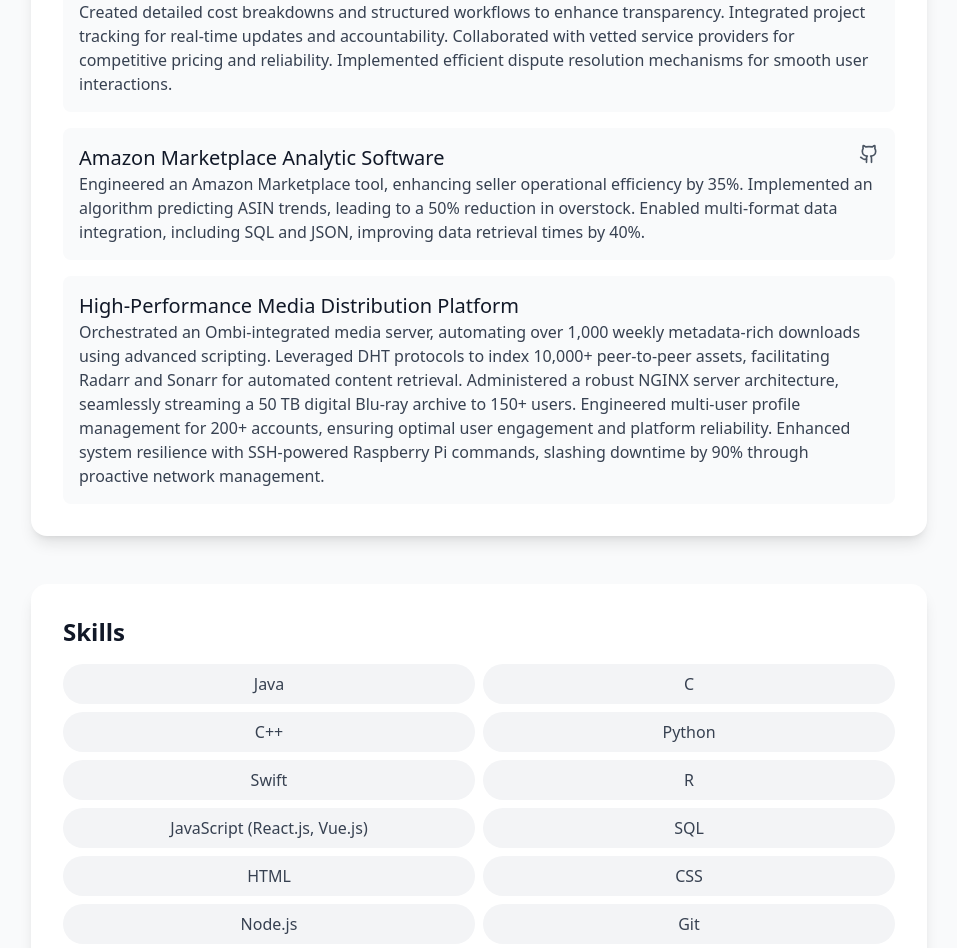
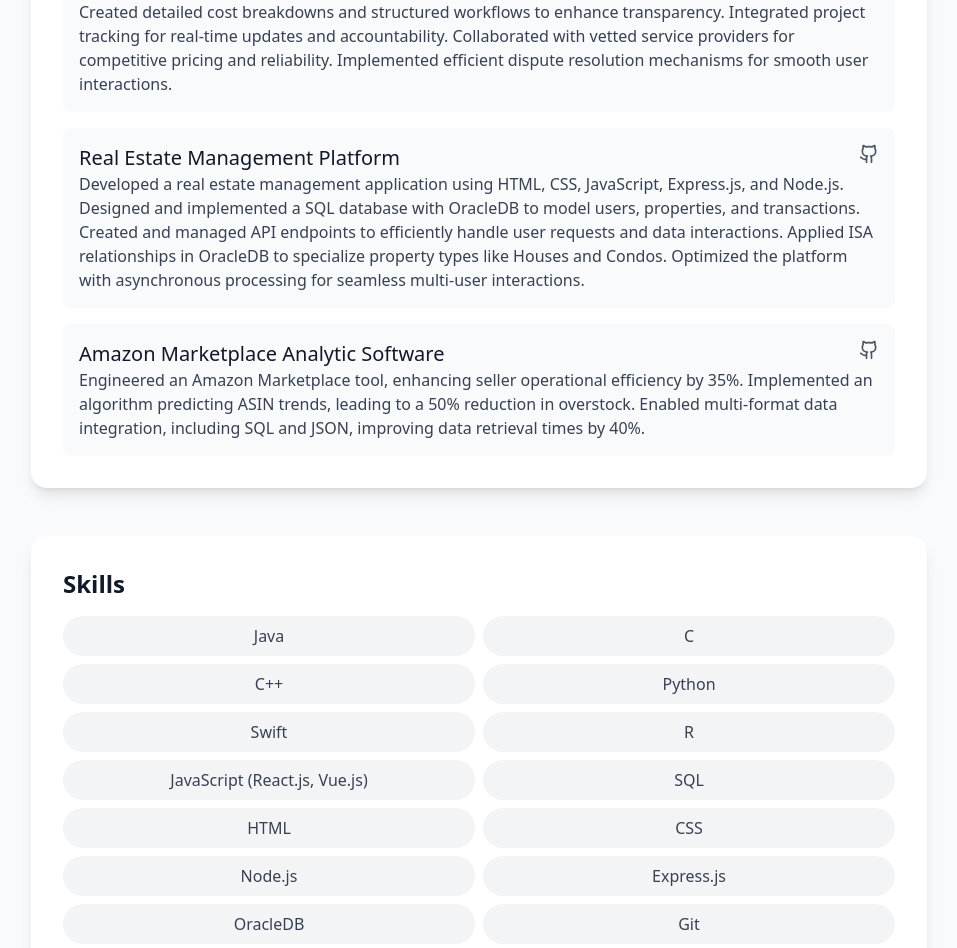
Before and after one commit to arkb75/abdulkhurramdotcom, a React (Create React App) app: page / in a window 1280 px wide. Shown: the part 824-1772 px from the top of the page, without its empty margins (161-1118 px from the left). Built offline with nearby package versions, Linux system fonts and the light colour scheme.

Commit message:
Added RealEstate

```diff
--- a/src/App.js
+++ b/src/App.js
@@ -49,6 +49,19 @@
                   Developed a home-building platform using Vue.js and Vite for fast, responsive frontend development. Designed an intuitive UI/UX guiding users through planning, budgeting, and project management. Created detailed cost breakdowns and structured workflows to enhance transparency. Integrated project tracking for real-time updates and accountability. Collaborated with vetted service providers for competitive pricing and reliability. Implemented efficient dispute resolution mechanisms for smooth user interactions.
                 </p>
               </div>
+
+              <div className="bg-gray-50 p-4 rounded-lg relative">
+                <div className="flex justify-between items-start">
+                  <h3 className="text-xl font-medium text-gray-900">Real Estate Management Platform</h3>
+                  <a href="https://github.com/arkb75/RealEstate" className="text-gray-600 hover:text-gray-900 transition-colors duration-300">
+                    <GithubIcon size={20} />
+                  </a>
+                </div>
+                <p className="text-gray-700">
+                  Developed a real estate management application using HTML, CSS, JavaScript, Express.js, and Node.js. Designed and implemented a SQL database with OracleDB to model users, properties, and transactions. Created and managed API endpoints to efficiently handle user requests and data interactions. Applied ISA relationships in OracleDB to specialize property types like Houses and Condos. Optimized the platform with asynchronous processing for seamless multi-user interactions.
+                </p>
+              </div>
+
               <div className="bg-gray-50 p-4 rounded-lg relative">
                 <div className="flex justify-between items-start">
                   <h3 className="text-xl font-medium text-gray-900">Amazon Marketplace Analytic Software</h3>
@@ -58,12 +71,6 @@
                 </div>
                 <p className="text-gray-700">
                   Engineered an Amazon Marketplace tool, enhancing seller operational efficiency by 35%. Implemented an algorithm predicting ASIN trends, leading to a 50% reduction in overstock. Enabled multi-format data integration, including SQL and JSON, improving data retrieval times by 40%.
-                </p>
-              </div>
-              <div className="bg-gray-50 p-4 rounded-lg">
-                <h3 className="text-xl font-medium text-gray-900">High-Performance Media Distribution Platform</h3>
-                <p className="text-gray-700">
-                  Orchestrated an Ombi-integrated media server, automating over 1,000 weekly metadata-rich downloads using advanced scripting. Leveraged DHT protocols to index 10,000+ peer-to-peer assets, facilitating Radarr and Sonarr for automated content retrieval. Administered a robust NGINX server architecture, seamlessly streaming a 50 TB digital Blu-ray archive to 150+ users. Engineered multi-user profile management for 200+ accounts, ensuring optimal user engagement and platform reliability. Enhanced system resilience with SSH-powered Raspberry Pi commands, slashing downtime by 90% through proactive network management.
                 </p>
               </div>
             </div>
@@ -83,10 +90,13 @@
               <li className="bg-gray-100 rounded-full px-4 py-2 text-center">HTML</li>
               <li className="bg-gray-100 rounded-full px-4 py-2 text-center">CSS</li>
               <li className="bg-gray-100 rounded-full px-4 py-2 text-center">Node.js</li>
+              <li className="bg-gray-100 rounded-full px-4 py-2 text-center">Express.js</li>
+              <li className="bg-gray-100 rounded-full px-4 py-2 text-center">OracleDB</li>
               <li className="bg-gray-100 rounded-full px-4 py-2 text-center">Git</li>
               <li className="bg-gray-100 rounded-full px-4 py-2 text-center">JUnit</li>
               <li className="bg-gray-100 rounded-full px-4 py-2 text-center">unRAID</li>
               <li className="bg-gray-100 rounded-full px-4 py-2 text-center">Swing</li>
+              <li className="bg-gray-100 rounded-full px-4 py-2 text-center">Responsive Design</li>
             </ul>
           </section>
         </main>
```
Also changed, not shown: 1 other file (tests, documents, lock files or other folders).
